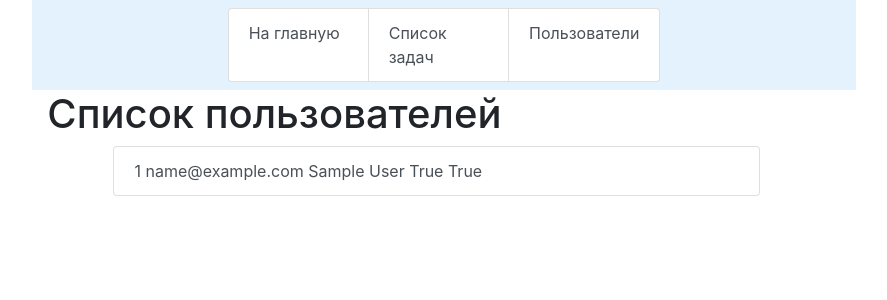
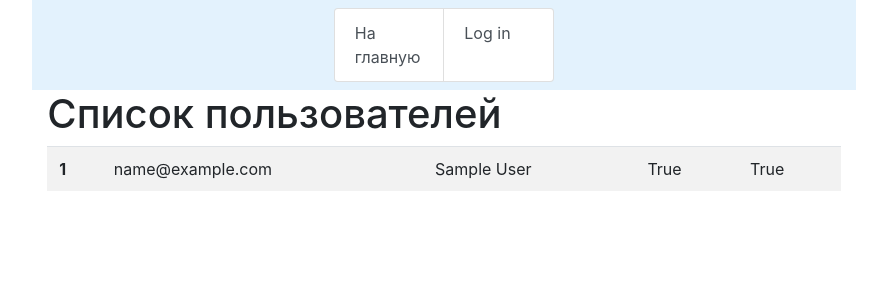
Before and after one commit to bobruk76/E9, a Flask app: page /user/ in a window 1280 px wide. Shown: the top 300 px of the page, without its empty margins (196-1083 px from the left). Run offline with Flask 2, Linux system fonts and the light colour scheme; tables that the repository leaves empty hold one stand-in row (values such as "Sample post"); some libraries are stand-ins or nearby versions.

```diff
--- a/api/forms.py
+++ b/api/forms.py
@@ -2,7 +2,7 @@ from flask_wtf import FlaskForm
 from wtforms import StringField, TextAreaField, DateTimeField, PasswordField, validators, Form
 
 
-class EventForm(FlaskForm):
+class EventForm(Form):
     title = StringField(u'Заголовок события')
     description = TextAreaField(u'Описание события')
 
--- a/api/routes.py
+++ b/api/routes.py
@@ -62,7 +62,7 @@ def list_users():
 @app.route("/user/new", methods=["GET", "POST"])
 def create_user():
     form = CreateUserForm()
-    if form.validate_on_submit():
+    if form.is_submitted():
         name = request.form.get('name')
         email = request.form.get('email')
         password = request.form.get('password')
--- a/api/templates/base.html
+++ b/api/templates/base.html
@@ -14,10 +14,17 @@
             <nav class="navbar navbar-light" style="background-color: #e3f2fd;" ii="footer">
                 <div class="list-group list-group-horizontal mx-auto">
                     <a href="/" class="list-group-item list-group-item-action">На главную</a>
-                    <a href="/tasks/" class="list-group-item list-group-item-action">Список задач</a>
-                    <a href="/user/" class="list-group-item list-group-item-action">Пользователи</a>
+                    {% if current_user.is_authenticated %}
+                        <a href="/event/" class="list-group-item list-group-item-action">События</a>
+                        <a href="/user/" class="list-group-item list-group-item-action">Пользователи</a>
+                      {{ current_user.name }}
+                    {% endif %}
+                    {% if not current_user.is_authenticated %}
+                        <a href="/login" class="list-group-item list-group-item-action">Log in</a>
+                    {% endif %}
                 </div>
             </nav>
+
             {% block content %}
             {% endblock %}
         </div>
--- a/api/templates/create_user.html
+++ b/api/templates/create_user.html
@@ -1,4 +1,4 @@
-{% extends "base_login.html" %}
+{% extends "base.html" %}
 
 {% block title %}
 Сообщение
@@ -24,6 +24,7 @@
 			{{ form.confirm.label }}
 			{{form.confirm(class_='form-control')}}
 		</div>
-		<input type="submit" class="btn btn-success" value="Зарегистрировать">
+		<button type="submit" class="btn btn-success">Зарегистрировать</button>
+
 	</form>
 {% endblock %}
--- a/api/templates/list.html
+++ b/api/templates/list.html
@@ -11,20 +11,39 @@
         <h1>
              {{ title }}
         </h1>
-        <div class="list-group col-10 mx-auto">
+<!--        <div class="list-group col-10 mx-auto">-->
+
+                    <table class="table table-striped table-hover">
+<!--                      <thead>-->
+<!--                        <tr>-->
+<!--                          <th scope="col">#</th>-->
+<!--                          <th scope="col">First</th>-->
+<!--                          <th scope="col">Last</th>-->
+<!--                          <th scope="col">Handle</th>-->
+<!--                        </tr>-->
+<!--                      </thead>-->
+                      <tbody>
                         {% for item in data|sort(attribute="_id", reverse=True) %}
-                <a class="list-group-item list-group-item-action" href="{{ item._id }}">
+                            <tr>
                                 {% for field in item.__dict__ %}
-                        {% if field!='_sa_instance_state' and field!='password' %}
-                            {{ item[field] }}
+                                    {% if field=='_id' and field!='password' %}
+                                      <th scope="row">{{ item[field] }}</th>
+                                    {% endif %}
+                                    {% if field!='_sa_instance_state' and field!='password' and field!='_id'%}
+                                      <td>{{ item[field] }}</td>
                                     {% endif %}
                                  {% endfor %}
+                            </tr>
+                      </tbody>
+                    </table>
+
+
             <!--                    <ul>-->
             <!--                        <li class="list-group-item list-group-item-secondary">статус страници:{{ item.http_status }}</li>-->
             <!--                    </ul>-->
-                </a>
+            <!--                </a>-->
                         {% endfor %}
-        </div>
+<!--        </div>-->
     </div>
     </body>
 {% endblock %}
```
Lines whose indentation alone changed are shown as unchanged.
